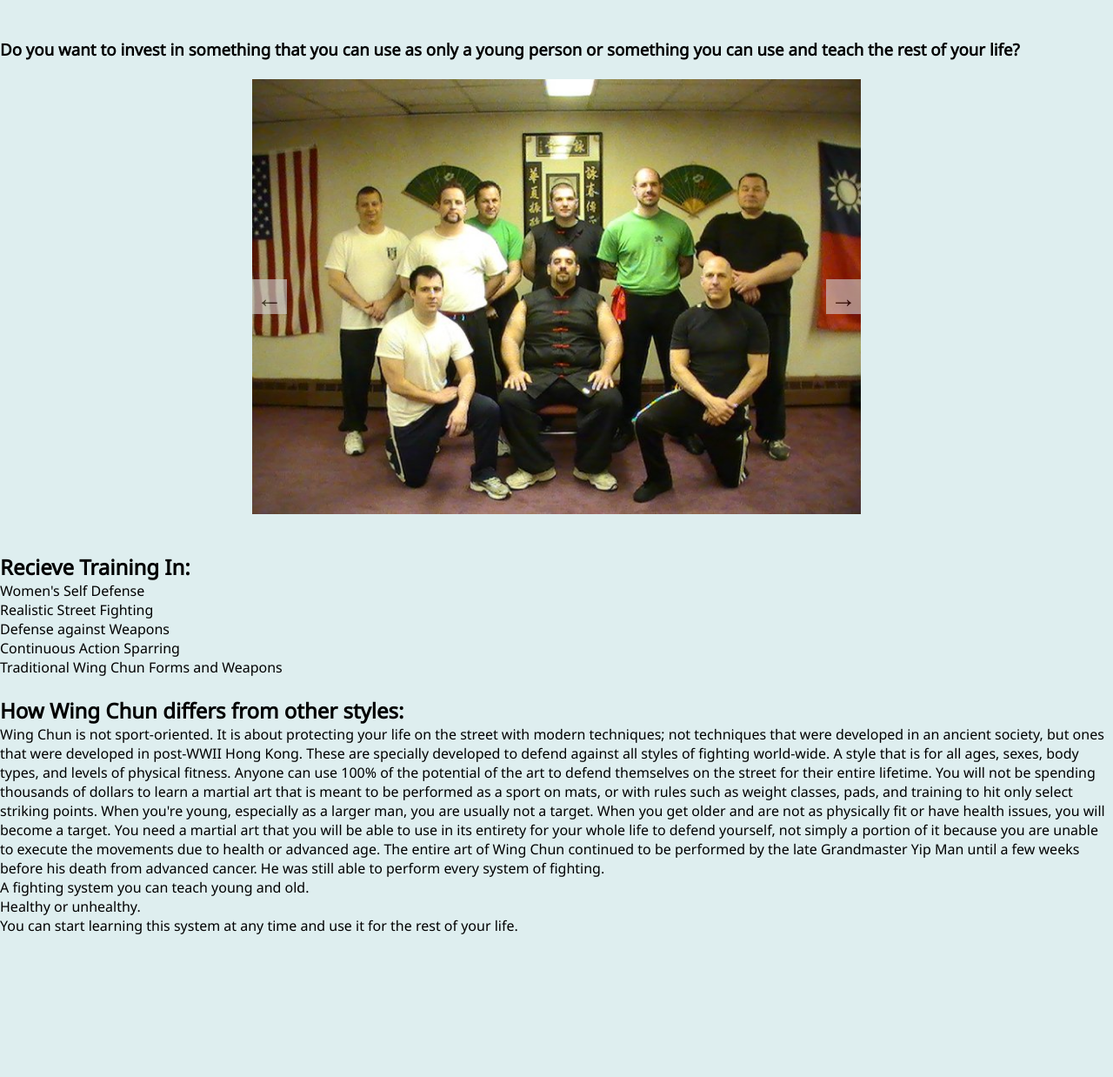
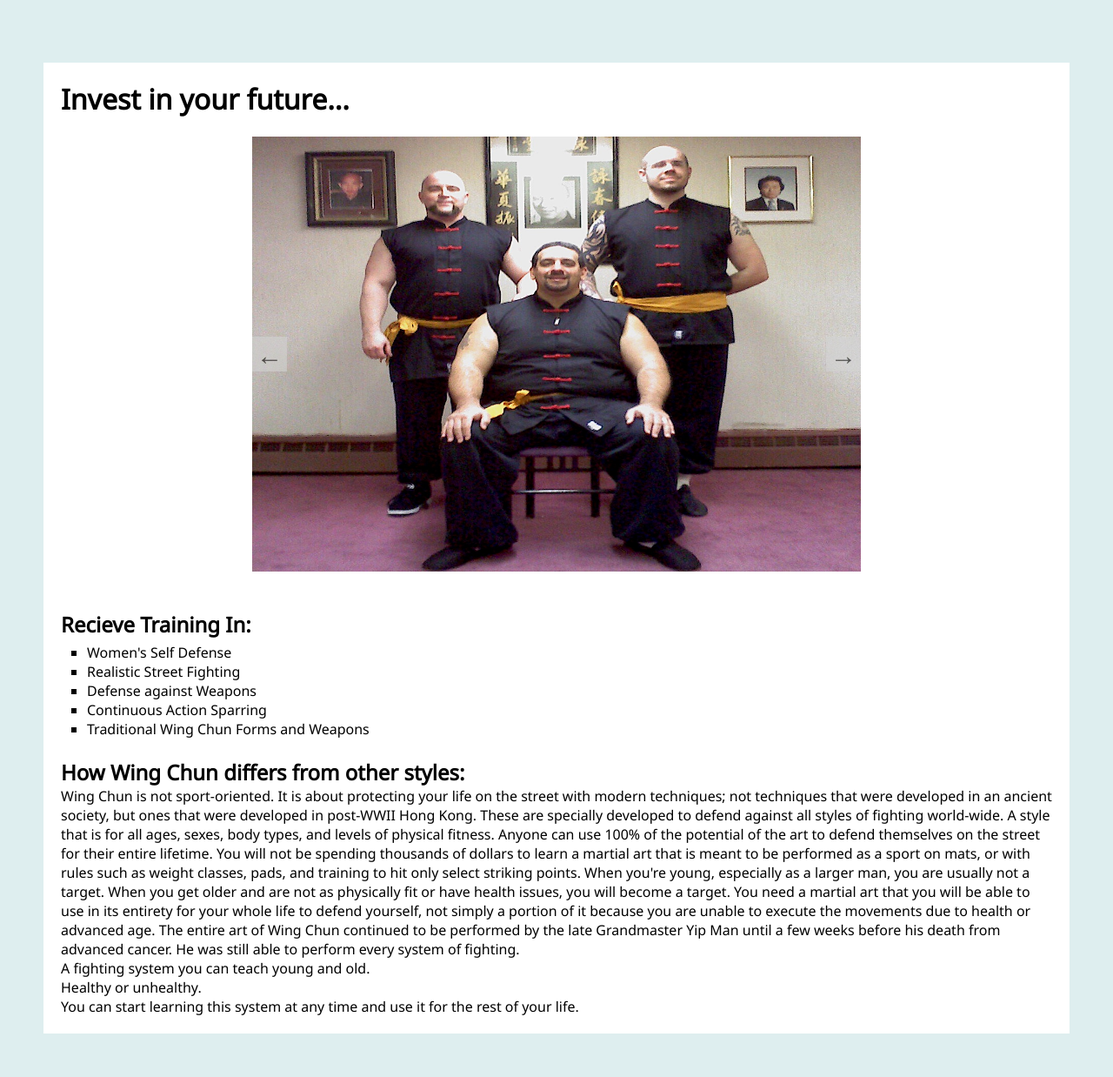
Before and after one commit to jmessare46/webandmobilegroupproj, a PHP site: page / in a window 1280 px wide. Shown: the part 48-1286 px from the top of the page at 87% size. Before the commit the page ends 1122 px from the top, so only its background shows below. Run offline with PHP 8.4, Linux system fonts and the light colour scheme.

Commit message:
Added background to home page and gave it some padding

```diff
--- a/assets/css/stylesheet.css
+++ b/assets/css/stylesheet.css
@@ -581,6 +581,23 @@ div.right
  * Styles the home page.
  */
 
+/* Gives a white background to the homepage */
+#home
+{
+    background-color: white;
+    clear: both;
+    margin: 50px;
+    padding: 20px;
+}
+
+/* Styles the list on the home page */
+#training
+{
+    list-style-type: square;
+    padding-left: 30px;
+    padding-top: 5px;
+}
+
 /* Formats the slide show container */
 #slideshow
 {
--- a/index.php
+++ b/index.php
@@ -10,17 +10,15 @@ $path = './';
 $page = 'Home';
 include $path . 'assets/inc/header.php';
 ?>
-<br>
-
-<h3>
-    Do you want to invest in something that you can use as only a young person or something you can use and teach the
-    rest of your life?
-</h3><br>
+<div id="home">
+    <h1>
+        Invest in your future...
+    </h1><br>
 
     <!-- Slide show of Martial Arts School -->
     <div id="slideshow">
         <div id="slides">
-        <img src="assets/images/studentpicture.jpg" alt="Students of Master Green" class="slides" id="current"/>
+            <img src="assets/images/donadamnate.JPG" alt="Students of Master Green" class="slides" id="current"/>
 
             <img src="assets/images/awardceremony.jpg" alt="Award Ceremony" class="slides"/>
 
@@ -36,7 +34,7 @@ include $path . 'assets/inc/header.php';
 
     <div>
         <h2>Recieve Training In: </h2>
-    <ul>
+        <ul id="training">
             <li>Women's Self Defense</li>
             <li>Realistic Street Fighting</li>
             <li>Defense against Weapons</li>
@@ -68,5 +66,7 @@ include $path . 'assets/inc/header.php';
         </p>
     </div>
 
+</div>
+
 </body>
 </html>
```
Lines whose indentation alone changed are shown as unchanged.
